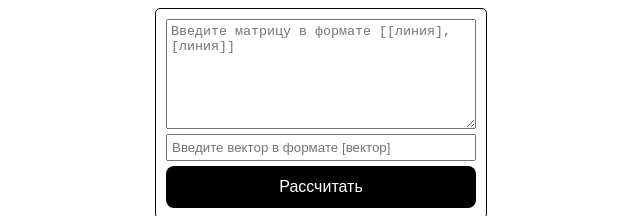
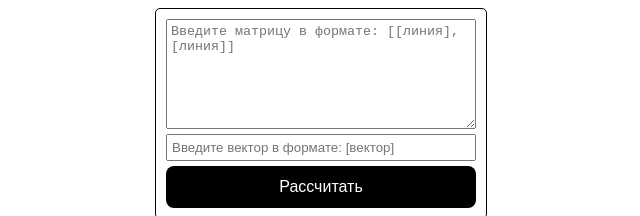
Before and after one commit to I9uana0/NumericalMethods_labs, a plain HTML site: page index.html in a window 1280 px wide. Shown: the top 216 px of the page, 319-959 px from the left. Drawn offline with nearby package versions, Linux system fonts and the light colour scheme.

Commit message:
Улучшен placeholder

```diff
--- a/index.html
+++ b/index.html
@@ -13,8 +13,8 @@
   <div id="gaussWrapper">
     <form id="gaussMatrixForm">
       <textarea required id="gaussMatrixInput" type="text"
-        placeholder="Введите матрицу в формате [[линия], [линия]]"></textarea>
-      <input required id="gaussVectorInput" type="text" placeholder="Введите вектор в формате [вектор]">
+        placeholder="Введите матрицу в формате: [[линия], [линия]]"></textarea>
+      <input required id="gaussVectorInput" type="text" placeholder="Введите вектор в формате: [вектор]">
       <button id="gaussSubmitButton" type="submit">Рассчитать</button>
     </form>
     <span id="gaussResultSpan"></span>
```
